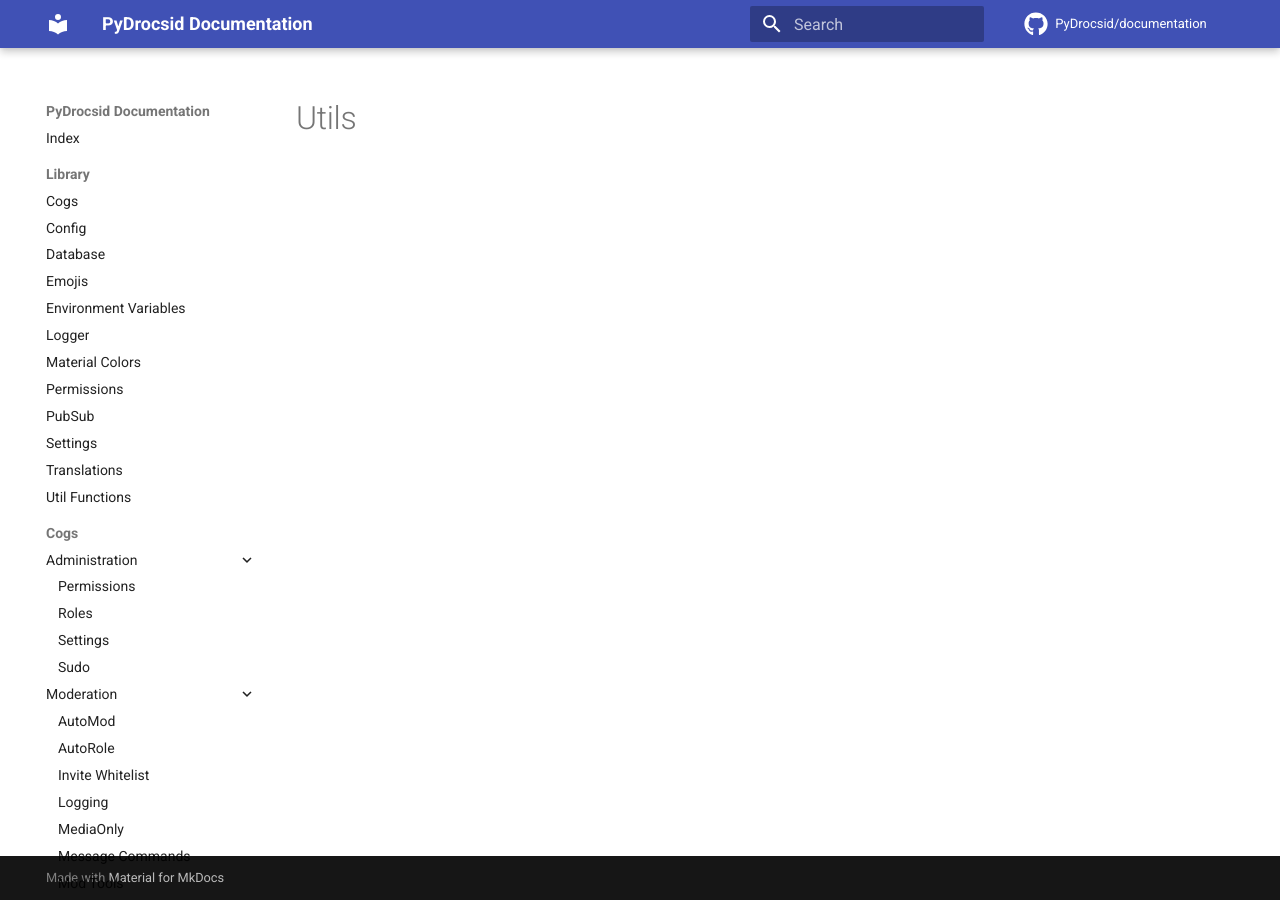
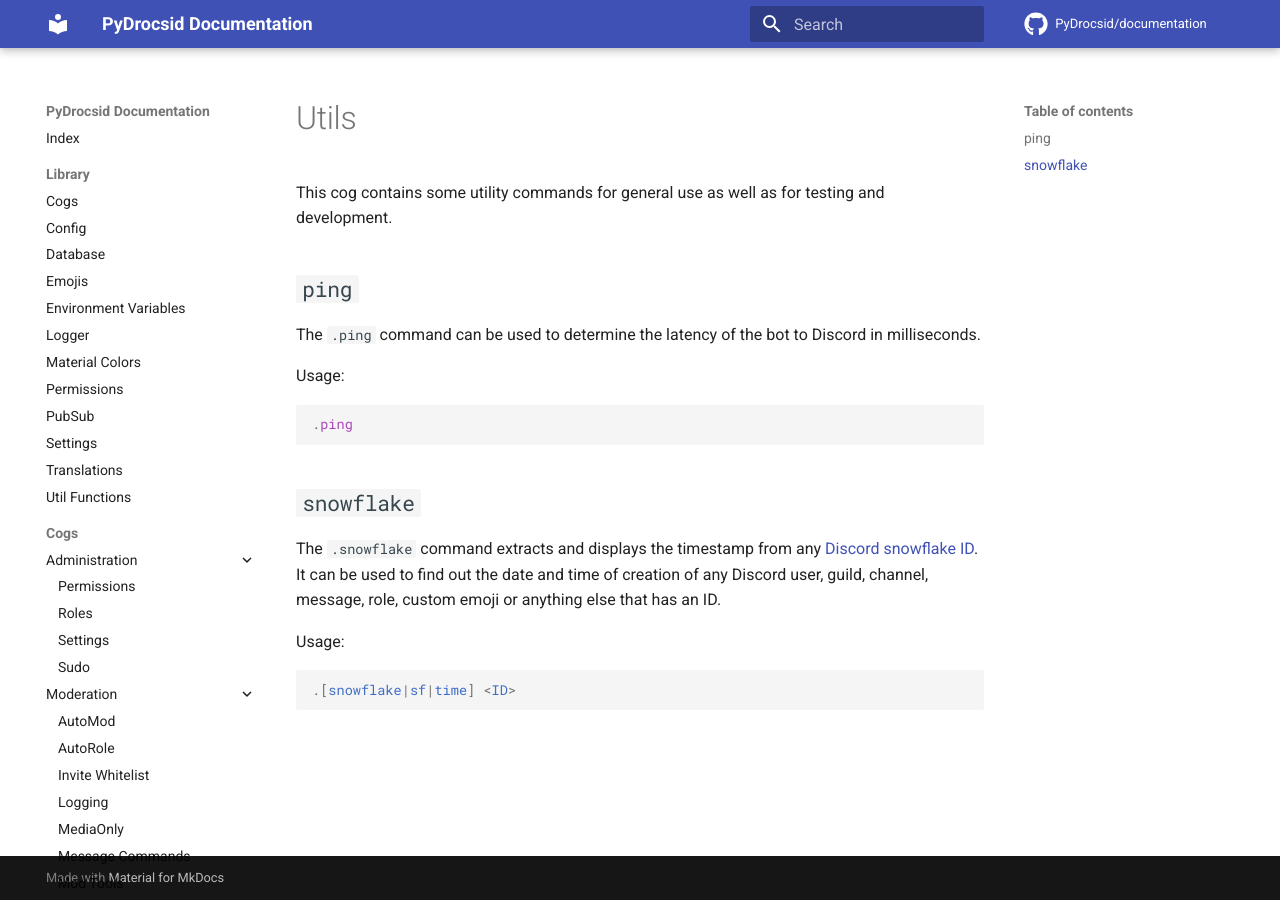
Before and after one commit to PyDrocsid/documentation, an MkDocs documentation site: the page built from docs/cogs/general/utils.md, in a window 1280 px wide. Built offline with MkDocs 1.6.1 and Material for MkDocs 9.7.7, drawn with Linux system fonts in a browser that asks for light colours; comment, search, counter and statistics services are not loaded.

Commit message:
Added documentation for utils cog

````diff
--- a/docs/cogs/general/utils.md
+++ b/docs/cogs/general/utils.md
@@ -1 +1,19 @@
 # Utils
+
+This cog contains some utility commands for general use as well as for testing and development.
+
+## `ping`
+The `.ping` command can be used to determine the latency of the bot to Discord in milliseconds.
+
+Usage:
+```css
+.ping
+```
+
+## `snowflake`
+The `.snowflake` command extracts and displays the timestamp from any [Discord snowflake ID](https://discord.com/developers/docs/reference#snowflakes){target=_blank}. It can be used to find out the date and time of creation of any Discord user, guild, channel, message, role, custom emoji or anything else that has an ID.
+
+Usage:
+```.css
+.[snowflake|sf|time] <ID>
+```
````
